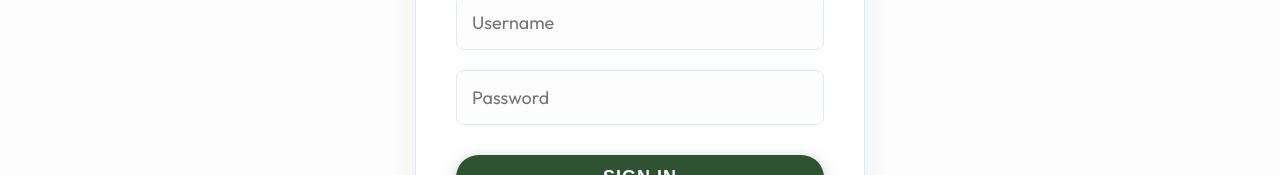
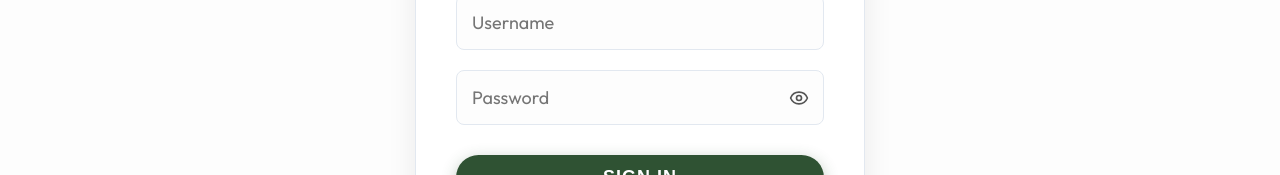
Before and after one commit to vraj-shah-53/satvikana, a React (Vite) app in the folder satvikana_frontend/: page /auth in a window 1280 px wide. Shown: the part 437-612 px from the top of the page. Built offline with nearby package versions, Linux system fonts and the light colour scheme; a web font is replaced by a local one.

Commit message:
Fixed order history page

```diff
--- a/satvikana_frontend/src/pages/AdminOrders.jsx
+++ b/satvikana_frontend/src/pages/AdminOrders.jsx
@@ -1,4 +1,5 @@
 import React, { useEffect, useState } from 'react';
+import { Eye, EyeOff } from 'lucide-react';
 
 const AdminOrders = () => {
   const [orders, setOrders] = useState([]);
@@ -9,6 +10,7 @@
   const [adminEmail, setAdminEmail] = useState('');
   const [adminPassword, setAdminPassword] = useState('');
   const [loginError, setLoginError] = useState('');
+  const [showPassword, setShowPassword] = useState(false);
 
   const token = localStorage.getItem('satvikana_token');
   const userStr = localStorage.getItem('satvikana_user');
@@ -159,14 +161,37 @@
               style={inputStyle}
               required
             />
+            <div style={{ position: 'relative', width: '100%' }}>
               <input
-              type="password"
+                type={showPassword ? "text" : "password"}
                 placeholder="Password"
                 value={adminPassword}
                 onChange={(e) => setAdminPassword(e.target.value)}
-              style={inputStyle}
+                style={{ ...inputStyle, paddingRight: '50px' }}
                 required
               />
+              <button
+                type="button"
+                onClick={() => setShowPassword(!showPassword)}
+                style={{
+                  position: 'absolute',
+                  right: '15px',
+                  top: '50%',
+                  transform: 'translateY(-50%)',
+                  background: 'none',
+                  border: 'none',
+                  cursor: 'pointer',
+                  color: 'var(--text-secondary)',
+                  display: 'flex',
+                  alignItems: 'center',
+                  justifyContent: 'center',
+                  padding: '0',
+                  zIndex: 5
+                }}
+              >
+                {showPassword ? <EyeOff size={20} /> : <Eye size={20} />}
+              </button>
+            </div>
             <button type="submit" className="shop-btn" style={{ width: '100%', padding: '15px', marginTop: '10px' }}>
               Sign In as Admin
             </button>
--- a/satvikana_frontend/src/pages/Auth.jsx
+++ b/satvikana_frontend/src/pages/Auth.jsx
@@ -1,10 +1,12 @@
 import React, { useState, useEffect } from 'react';
+import { Eye, EyeOff } from 'lucide-react';
 
 const Auth = () => {
   const [isLogin, setIsLogin] = useState(true);
   const [formData, setFormData] = useState({ username: '', email: '', password: '' });
   const [errorMSG, setErrorMSG] = useState('');
   const [successMSG, setSuccessMSG] = useState('');
+  const [showPassword, setShowPassword] = useState(false);
 
   const token = localStorage.getItem('satvikana_token');
   const userStr = localStorage.getItem('satvikana_user');
@@ -254,7 +256,38 @@
             <input type="email" name="email" value={formData.email} onChange={handleChange} placeholder="Email Address" style={inputStyle} required={!isLogin} />
           )}
           <input type="text" name="username" value={formData.username} onChange={handleChange} placeholder="Username" style={inputStyle} required />
-          <input type="password" name="password" value={formData.password} onChange={handleChange} placeholder="Password" style={inputStyle} required />
+          <div style={{ position: 'relative', width: '100%' }}>
+            <input
+              type={showPassword ? "text" : "password"}
+              name="password"
+              value={formData.password}
+              onChange={handleChange}
+              placeholder="Password"
+              style={{ ...inputStyle, width: '100%', paddingRight: '50px', boxSizing: 'border-box' }}
+              required
+            />
+            <button
+              type="button"
+              onClick={() => setShowPassword(!showPassword)}
+              style={{
+                position: 'absolute',
+                right: '15px',
+                top: '50%',
+                transform: 'translateY(-50%)',
+                background: 'none',
+                border: 'none',
+                cursor: 'pointer',
+                color: 'var(--text-secondary)',
+                display: 'flex',
+                alignItems: 'center',
+                justifyContent: 'center',
+                padding: '0',
+                zIndex: 5
+              }}
+            >
+              {showPassword ? <EyeOff size={20} /> : <Eye size={20} />}
+            </button>
+          </div>
           <button type="submit" className="shop-btn" style={{ marginTop: '10px', width: '100%' }}>
             {isLogin ? 'Sign In' : 'Sign Up'}
           </button>
--- a/satvikana_frontend/src/pages/OrderHistory.jsx
+++ b/satvikana_frontend/src/pages/OrderHistory.jsx
@@ -15,7 +15,7 @@
 
     const fetchOrders = async () => {
       try {
-        const res = await fetch('https://end.onrender.com/api/orders/', {
+        const res = await fetch('https://satvikana-backend.onrender.com/api/orders/', {
           headers: {
             'Authorization': `Token ${token}`,
             'Content-Type': 'application/json'
```
Lines whose indentation alone changed are shown as unchanged.
